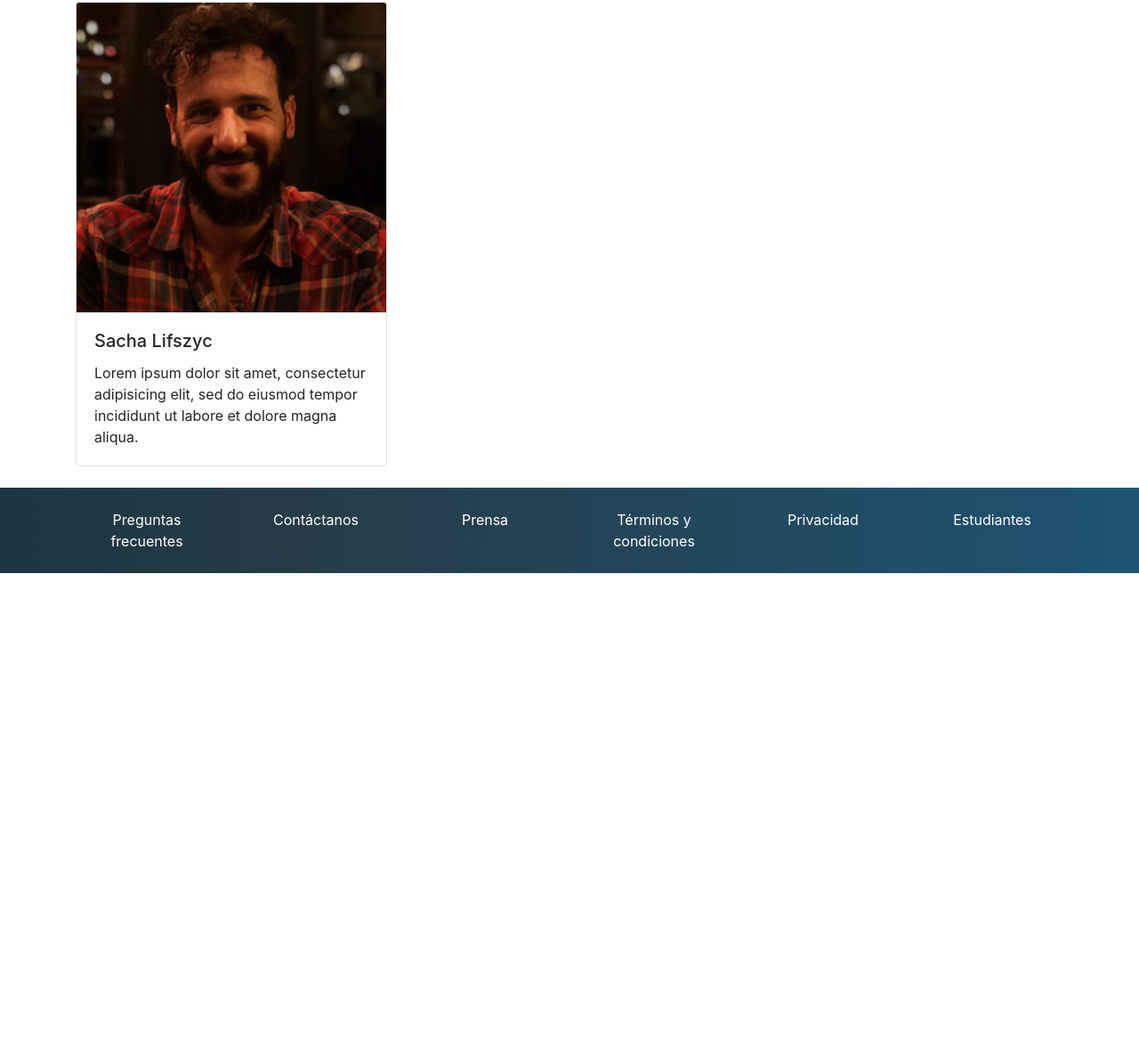
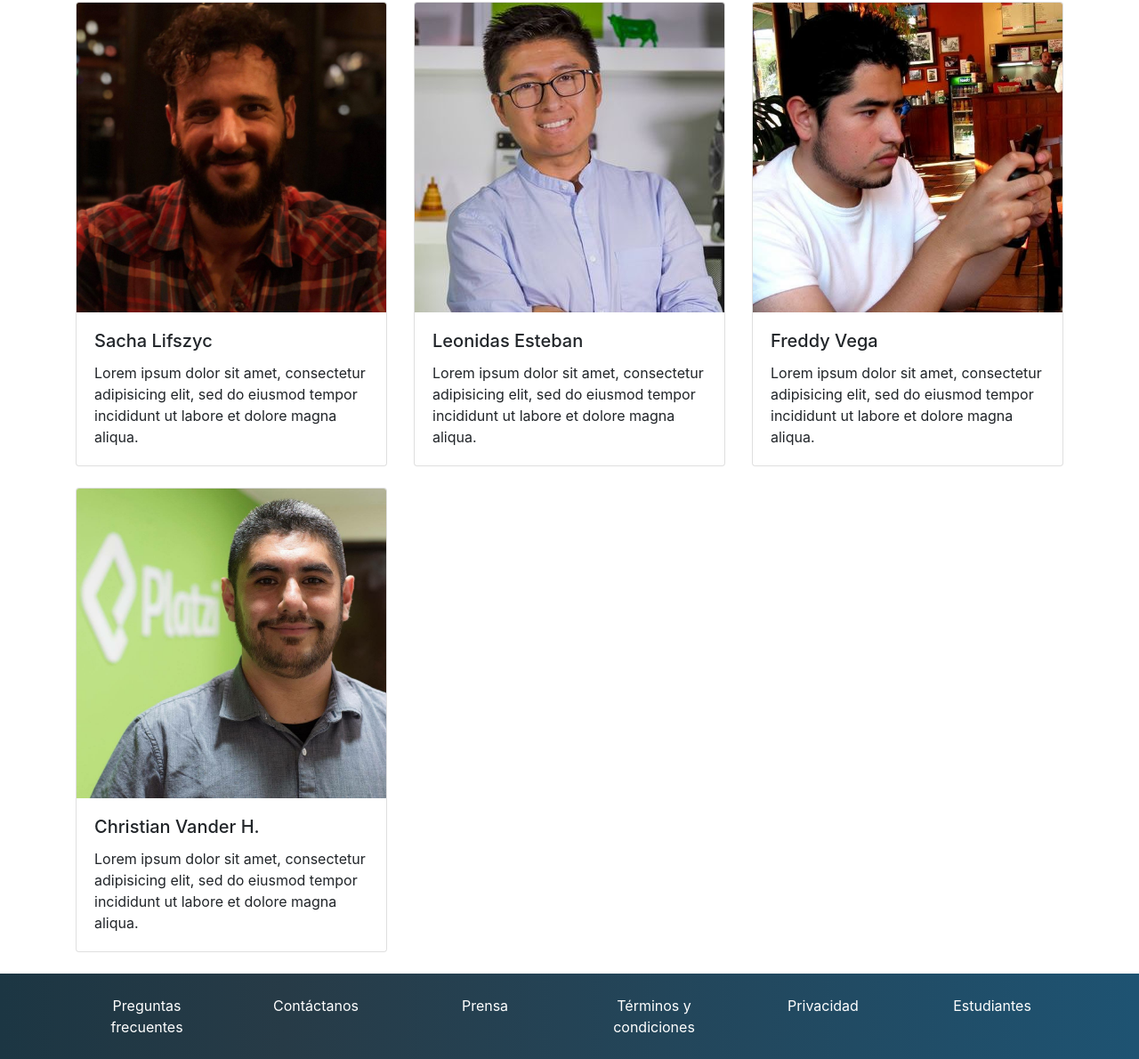
Before and after one commit to kowa1ski/curso-de-Boostrap, a plain HTML site: page index.html in a window 1280 px wide. Shown: the part 708-1898 px from the top of the page at 89% size. Before the commit the page ends 1352 px from the top, so only its background shows below. Drawn offline with nearby package versions, Linux system fonts and the light colour scheme.

Commit message:
Tarjetas implementadas

```diff
--- a/index.html
+++ b/index.html
@@ -114,7 +114,7 @@
     <!-- speakers -->
 
     <!-- , mt , es margin top -->
-    <section id="speakers" class="mt-4 mb-4">
+    <section id="speakers" class="mt-4">
       <div class="container">
 
         <div class="row">
@@ -125,19 +125,46 @@
         </div>
 
         <div class="row">
-          <!-- vamos a decirle a boostrap cómo queremos distribuir las columnas :-) -->
-          <div class="col-md-4">
-            <!-- Aquí le vamos a pegar la tarjeta que queremos -->
-            <!-- Le quitamos el width original porque lo queremos arreglar nosotros -->
+
+          <div class="col-md-4 mb-4">
             <div class="card">
               <img src="assets/speakers/sacha.jpg" class="card-img-top" alt="foto de Sacha">
               <div class="card-body">
                 <h5 class="card-title">Sacha Lifszyc</h5>
-                <p class="card-text">Lorem ipsum dolor sit amet, consectetur adipisicing elit, sed do eiusmod tempor incididunt ut labore et dolore magna aliqua.</p>
-                <!-- Quitamos el botón. No nos hace falta. -->
+                <p class="card-text">Lorem ipsum dolor sit amet, consectetur adipisicing elit, sed
+                  do eiusmod tempor incididunt ut labore et dolore magna aliqua.</p>
               </div>
             </div>
-
+          </div>
+          <div class="col-md-4 mb-4">
+            <div class="card">
+              <img src="assets/speakers/leonidas2.jpeg" class="card-img-top" alt="foto de Sacha">
+              <div class="card-body">
+                <h5 class="card-title">Leonidas Esteban</h5>
+                <p class="card-text">Lorem ipsum dolor sit amet, consectetur adipisicing elit, sed
+                  do eiusmod tempor incididunt ut labore et dolore magna aliqua.</p>
+              </div>
+            </div>
+          </div>
+          <div class="col-md-4 mb-4">
+            <div class="card">
+              <img src="assets/speakers/freddy.jpeg" class="card-img-top" alt="foto de Sacha">
+              <div class="card-body">
+                <h5 class="card-title">Freddy Vega</h5>
+                <p class="card-text">Lorem ipsum dolor sit amet, consectetur adipisicing elit, sed
+                  do eiusmod tempor incididunt ut labore et dolore magna aliqua.</p>
+              </div>
+            </div>
+          </div>
+          <div class="col-md-4 mb-4">
+            <div class="card">
+              <img src="assets/speakers/cvander.jpeg" class="card-img-top" alt="foto de Sacha">
+              <div class="card-body">
+                <h5 class="card-title">Christian Vander H.</h5>
+                <p class="card-text">Lorem ipsum dolor sit amet, consectetur adipisicing elit, sed
+                  do eiusmod tempor incididunt ut labore et dolore magna aliqua.</p>
+              </div>
+            </div>
           </div>
 
         </div>
```
